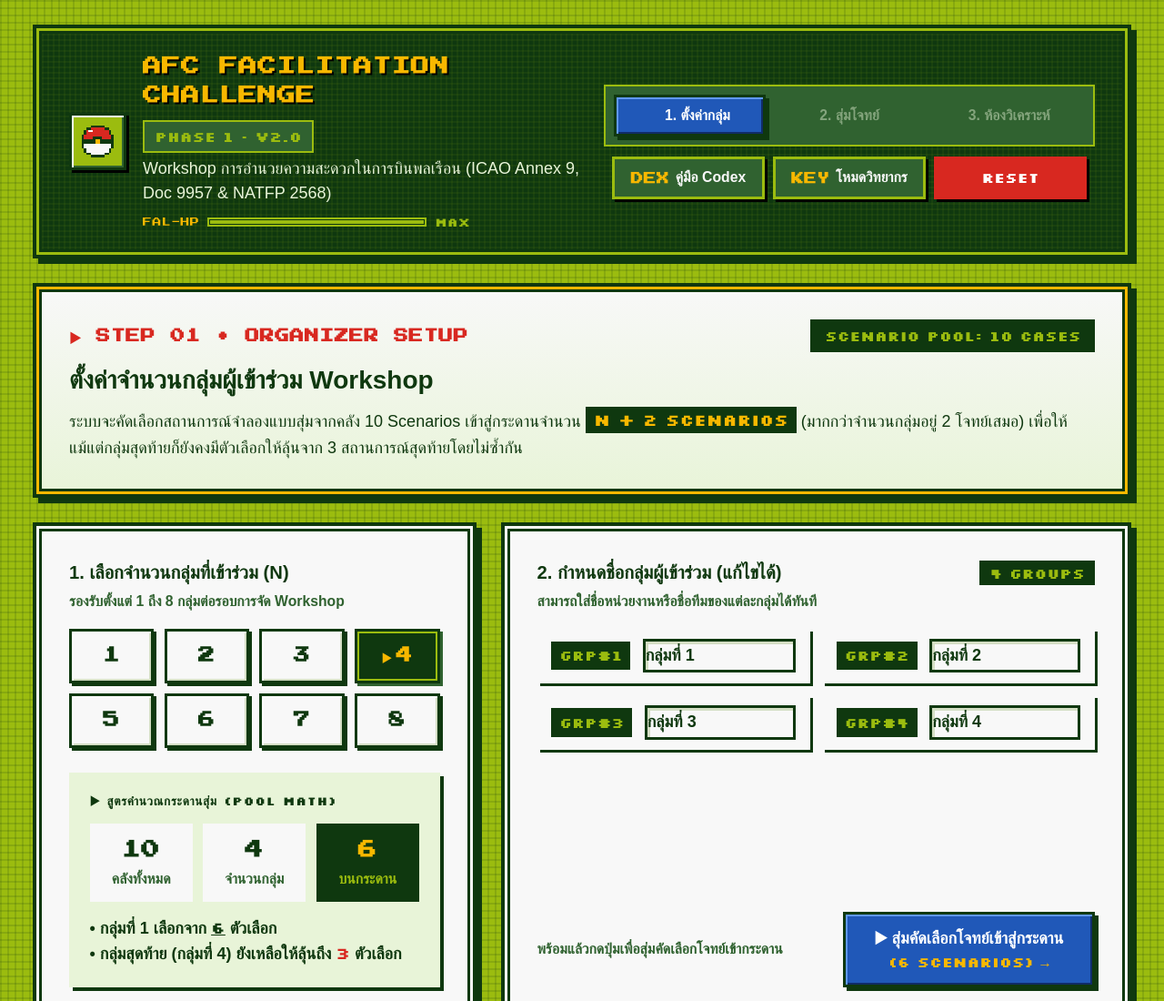
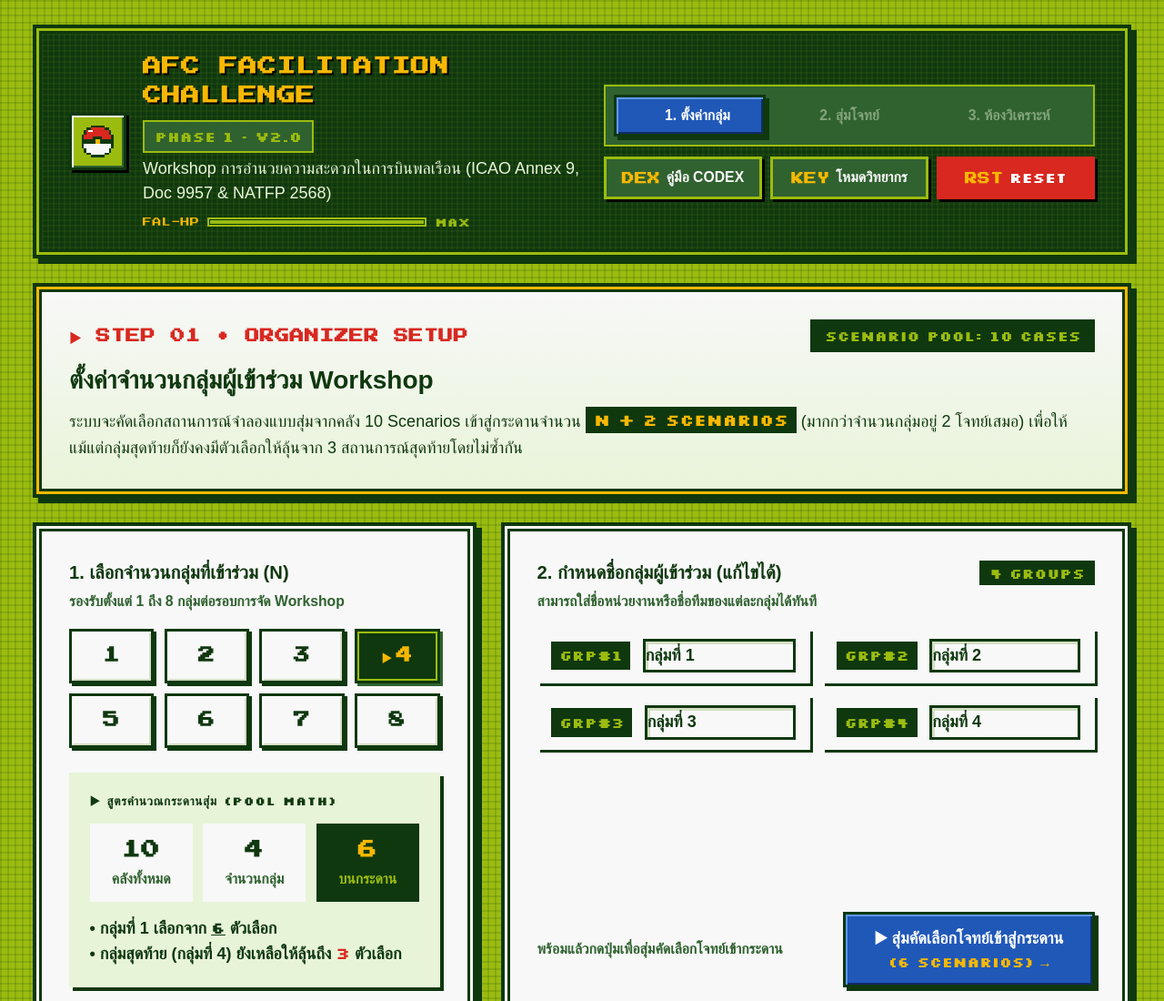
Before and after one commit to SpaceRedFox/afc-boardgame, a plain HTML site: page index.html in a window 1280 px wide. Shown: the top 1100 px of the page at 91% size. Drawn offline with nearby package versions, Linux system fonts and the light colour scheme; a web font is replaced by a local one.

Commit message:
Update index.html
button improvement

```diff
--- a/index.html
+++ b/index.html
@@ -466,21 +466,21 @@
               3. ห้องวิเคราะห์
             </button>
           </nav>
-
-          <!-- Row 2: Utility Buttons (Aligned Symmetrically Beneath Row 1) -->
-          <div class="grid grid-cols-3 gap-2 w-full px-2 box-border">
-            <button onclick="openCodexModal()" class="header-ghost-btn w-full min-h-[44px] px-2 sm:px-3 py-2 text-xs sm:text-sm whitespace-nowrap flex items-center justify-center gap-1.5">
-              <span class="pixel-font text-[10px] sm:text-xs text-pikagold">DEX</span>
-              <span>คู่มือ Codex</span>
+          <!-- Row 2: Utility Buttons (Responsive 2-Col Mobile / 3-Col Tablet+ Grid, Zero Overflow) -->
+          <div class="grid grid-cols-2 sm:grid-cols-3 gap-2 w-full box-border">
+            <button onclick="openCodexModal()" class="header-ghost-btn w-full min-w-0 max-w-full overflow-hidden min-h-[44px] px-2 sm:px-3 py-2 text-xs sm:text-sm whitespace-nowrap flex items-center justify-center gap-1.5">
+              <span class="pixel-font text-[10px] sm:text-xs text-pikagold shrink-0">DEX</span>
+              <span class="truncate">คู่มือ CODEX</span>
             </button>
 
-            <button id="btn-facilitator-toggle" onclick="handleFacilitatorClick()" class="header-ghost-btn w-full min-h-[44px] px-2 sm:px-3 py-2 text-xs sm:text-sm whitespace-nowrap flex items-center justify-center gap-1.5">
-              <span class="pixel-font text-[10px] sm:text-xs text-pikagold">KEY</span>
-              <span id="facilitator-status-label">โหมดวิทยากร</span>
+            <button id="btn-facilitator-toggle" onclick="handleFacilitatorClick()" class="header-ghost-btn w-full min-w-0 max-w-full overflow-hidden min-h-[44px] px-2 sm:px-3 py-2 text-xs sm:text-sm whitespace-nowrap flex items-center justify-center gap-1.5">
+              <span class="pixel-font text-[10px] sm:text-xs text-pikagold shrink-0">KEY</span>
+              <span id="facilitator-status-label" class="truncate">โหมดวิทยากร</span>
             </button>
 
-            <button onclick="openResetModal()" class="w-full min-h-[44px] px-2 sm:px-3 py-2 text-xs sm:text-sm font-bold bg-pokered text-white border-3 border-pokewhite shadow-[3px_3px_0px_#000000] hover:bg-red-700 active:translate-x-[2px] active:translate-y-[2px] whitespace-nowrap flex items-center justify-center gap-1.5" title="รีเซ็ตข้อมูล Workshop">
-              <span class="silk-font">Reset</span>
+            <button onclick="openResetModal()" class="col-span-2 sm:col-span-1 w-full min-w-0 max-w-full overflow-hidden min-h-[44px] px-2 sm:px-3 py-2 text-xs sm:text-sm font-bold bg-pokered text-white border-3 border-pokewhite shadow-[3px_3px_0px_#000000] hover:bg-red-700 active:translate-x-[2px] active:translate-y-[2px] whitespace-nowrap flex items-center justify-center gap-1.5" title="รีเซ็ตข้อมูล Workshop">
+              <span class="pixel-font text-[10px] sm:text-xs text-pikagold shrink-0">RST</span>
+              <span class="silk-font truncate">Reset</span>
             </button>
           </div>
         </div>
@@ -1340,7 +1340,7 @@
           facBtn.style.backgroundColor = '#F8B800';
           facBtn.style.color = '#0F380F';
           facBtn.style.borderColor = '#FFFFFF';
-          facLabel.textContent = 'วิทยากร: ปลดล็อกแล้ว';
+          facLabel.innerHTML = '<span class="sm:hidden">วิทยากร: ปลดล็อก</span><span class="hidden sm:inline">วิทยากร: ปลดล็อกแล้ว</span>';
           if (codexTab4) codexTab4.classList.remove('hidden');
         } else {
           facBtn.style.backgroundColor = '';
```
